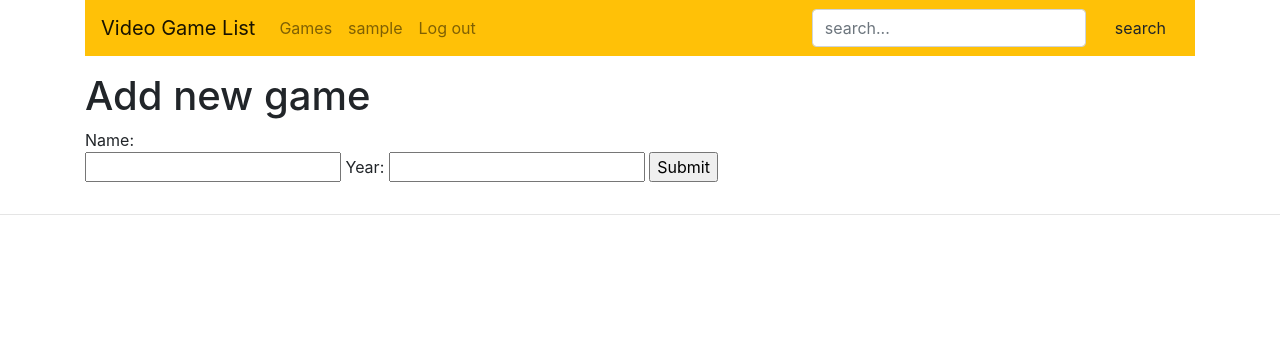
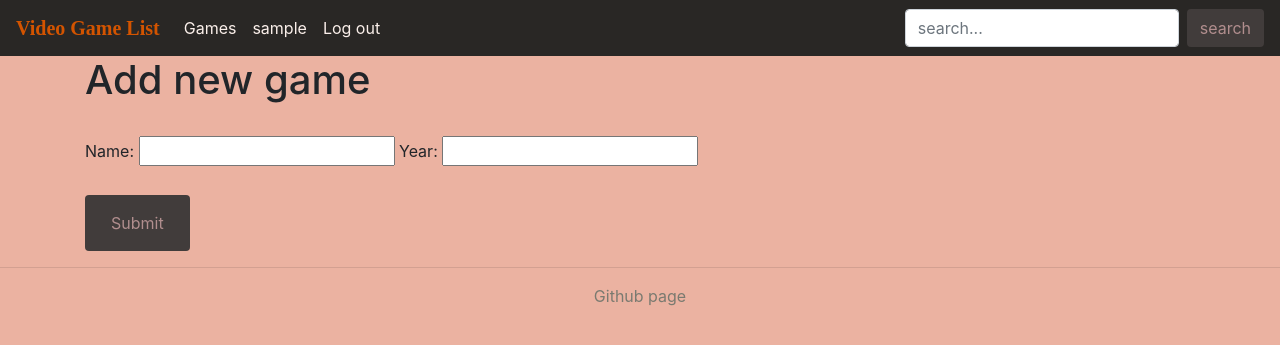
Before and after one commit to jennahanski/ihmissuhdesovellus, a Flask app: page /add in a window 1280 px wide. Shown: the top 345 px of the page. Run offline with Flask 3, Linux system fonts and the light colour scheme; the visitor is signed in with stand-in values (Sample User, id 1); some libraries are stand-ins or nearby versions.

Commit message:
Add CSS layout

```diff
--- a/routes.py
+++ b/routes.py
@@ -34,7 +34,8 @@ def userpage(username):
 def result():
     query = request.args["query"]
 
-    return render_template("result.html", results=games.search_game(query))
+    return render_template("result.html", results=games.search_game(query),
+                                          query=query)
 
 @app.route("/game/<int:game_id>", methods=["GET", "POST"])
 def show_game(game_id):
--- /dev/null
+++ b/static/styles.css
@@ -0,0 +1,128 @@
+.f-container {
+    width: 70%;
+    margin: auto;
+    overflow: hidden;
+    text-align: center;
+    padding-top: 3.5rem;
+    padding-bottom: 3.5rem;
+}
+
+.f-body {
+    padding-top: 3.5rem;
+    background-color: #e53935;
+}
+
+.library {
+    max-width: 950px;
+}
+
+body {
+    background-color:   #ebb2a1;
+    padding-top: 3.5rem;
+}
+
+.row {
+    text-align: center;
+}
+
+.d-block {
+    font-size: 15px;
+}
+
+.col-left {
+    padding-inline: 5% 25%;
+}
+
+.frontpage {
+    background-color:  #e53935;
+    padding-top: 2rem;
+    padding-bottom: 4rem;
+
+}
+
+.navbar-custom {
+    background-color: #292725;
+}
+
+.navbar-custom .navbar-brand {
+    font-family: "Formular";
+    color:#d35400;
+    font-weight: bold;
+}
+
+.navbar-custom .nav-link {
+    color: #faefea;
+}
+
+.review-main {
+    font-size: 20px;
+}
+
+.review-header {
+    background-color: #d35400;
+}
+
+.btn-search {
+    background-color: #413c3b;
+    color: rgb(177, 142, 142);
+}
+
+.btn-search:hover,
+.btn-frontpage:hover {
+    background-color: #6e5d59;
+    color: rgb(228, 200, 200);
+}
+
+.btn-frontpage:link,
+.btn-frontpage {
+    background-color: #413c3b;
+    color: rgb(177, 142, 142);
+    padding: 15px 25px;
+    text-align: center;
+    text-decoration: none;
+    display: inline-block;
+}
+
+.btn-custom:hover {
+    background-color: #c35057;
+
+}
+
+.badge-custom {
+    background-color: #6e5d59;
+    color: rgb(228, 200, 200);
+}
+
+.list-group .list-group-item,
+.list-group-link {
+    background-color: #f8f6f3;
+    text-align: center;
+}
+
+a:link {
+    color: #7a7a70;
+    background-color: transparent;
+    text-decoration: none;
+}
+
+a:visited {
+    color: rgb(177, 142, 142);
+    background-color: transparent;
+    text-decoration: none;
+  }
+
+  a:hover {
+    color: #c35057;
+    background-color: transparent;
+    text-decoration: underline;
+  }
+
+  a:active {
+    color: #78492b;
+    background-color: transparent;
+    text-decoration: underline;
+  }
+
+.bottom-github {
+    text-align: center;
+}
--- a/templates/add.html
+++ b/templates/add.html
@@ -1,17 +1,17 @@
 {% extends "layout.html" %}
 {% block content %}
 <div class="container">
-    <div class="row">
-        <div class="col-8">
     {% if session.user_id %}
     <h1>Add new game</h1>
-
+    <br>
     <form action="/add" method="POST">
-                <p>Name:<br>
-                <input type="text" name="name" minlenght="1" maxlength="40">
-                Year:
-                <input type="text" name="year">
-                <input type="submit" value="Submit">
+        <label for="name">Name:</label>
+        <input type="text" id="name" name="name" minlenght="1" maxlength="40">
+        <label for="year">Year:</label>
+        <input type="text" id="year" name="year">
+        <br>
+        <br>
+        <input class="btn btn-frontpage btn-s" type="submit" value="Submit">
         <input type="hidden" name="csrf_token" value="{{ session.csrf_token }}">
     </form>
     {% else %}
@@ -20,6 +20,4 @@
     <a href="/register">Register</a>
     {% endif %}
 </div>
-    </div>
-</div>
 {% endblock %}
--- a/templates/layout.html
+++ b/templates/layout.html
@@ -1,18 +1,40 @@
 <!doctype html>
+<html lang="en">
+    <head>
+        <meta charset="utf-8">
         <meta name="viewport" content="width=device-width, initial-scale=1, shrink-to-fit=no">
+        <title>Video Game List</title>
+
         <link rel="stylesheet" href="https://stackpath.bootstrapcdn.com/bootstrap/4.5.0/css/bootstrap.min.css">
-<title>Video Game List</title>
-<div class="container">
-    <div class="bg-warning">
-        <nav class="navbar navbar-expand-sm navbar-light">
+
+        <style>
+            .bd-placeholder-img {
+            font-size: 1.125rem;
+            text-anchor: middle;
+            -webkit-user-select: none;
+            -moz-user-select: none;
+            -ms-user-select: none;
+            user-select: none;
+            }
+        </style>
+    </head>
+    <link rel="stylesheet" href="/static/styles.css">
+    <body>
+        <nav class="navbar navbar-custom navbar-expand-md fixed-top">
             <a class="navbar-brand" href="/">Video Game List</a>
+            <button class="navbar-toggler" type="button" data-toggle="collapse" data-target="#navbarsExampleDefault" aria-controls="navbarsExampleDefault" aria-expanded="false" aria-label="Toggle navigation">
+                <span class="navbar-toggler-icon"></span>
+            </button>
+
+
+            <div class="collapse navbar-collapse" id="navbarsExampleDefault">
                 <ul class="navbar-nav">
-                <li class="nav-item">
+                    <li class="nav-item active">
                         <a class="nav-link" href="/gamelibrary">Games</a>
                     {% if session.user_id %}
-                <li class="nav-item">
+                    <li class="nav-item active">
                         <a class="nav-link" href="/user/{{ session.user_name }}">{{ session.user_name }}</a>
-                <li class="nav-item">
+                    <li class="nav-item active">
                         <a class="nav-link" href="/logout">Log out</a>
                     {% if session.is_admin %}
                         {% block adminbar %} {% endblock %}
@@ -25,12 +47,15 @@
                     {% endif %}
                 </ul>
                 <form class="form-inline my-2 my-lg-0 ml-auto" action="/result" method="GET">
-                <input class="form-control" type="text" name="query" placeholder="search..." aria-label="search">
-                <button class="btn btn-outline-white btn-md my-2 my-sm-0 ml-3" type="submit">search</button>
+                    <input class="form-control mr-sm-2" type="text" name="query" aria-label="Search" placeholder="search..." aria-label="search">
+                    <button class="btn btn-search my-2 my-sm-0" type="submit">search</button>
                 </form>
+            </div>
         </nav>
-    </div>
-</div>
-<p>
+        <main role="main">
         {% block content %}{% endblock %}
         <hr>
+        <p class="bottom-github"><a href="https://github.com/jennahanski/tsoha-videogamelist">Github page</a></p>
+        </main>
+    </body>
+</html>
```
Also changed, not shown: templates/gamelibrary.html (+10 -9 lines), templates/index.html (+36 -16 lines), templates/result.html (+4 -8 lines). Lines whose indentation alone changed are shown as unchanged.
